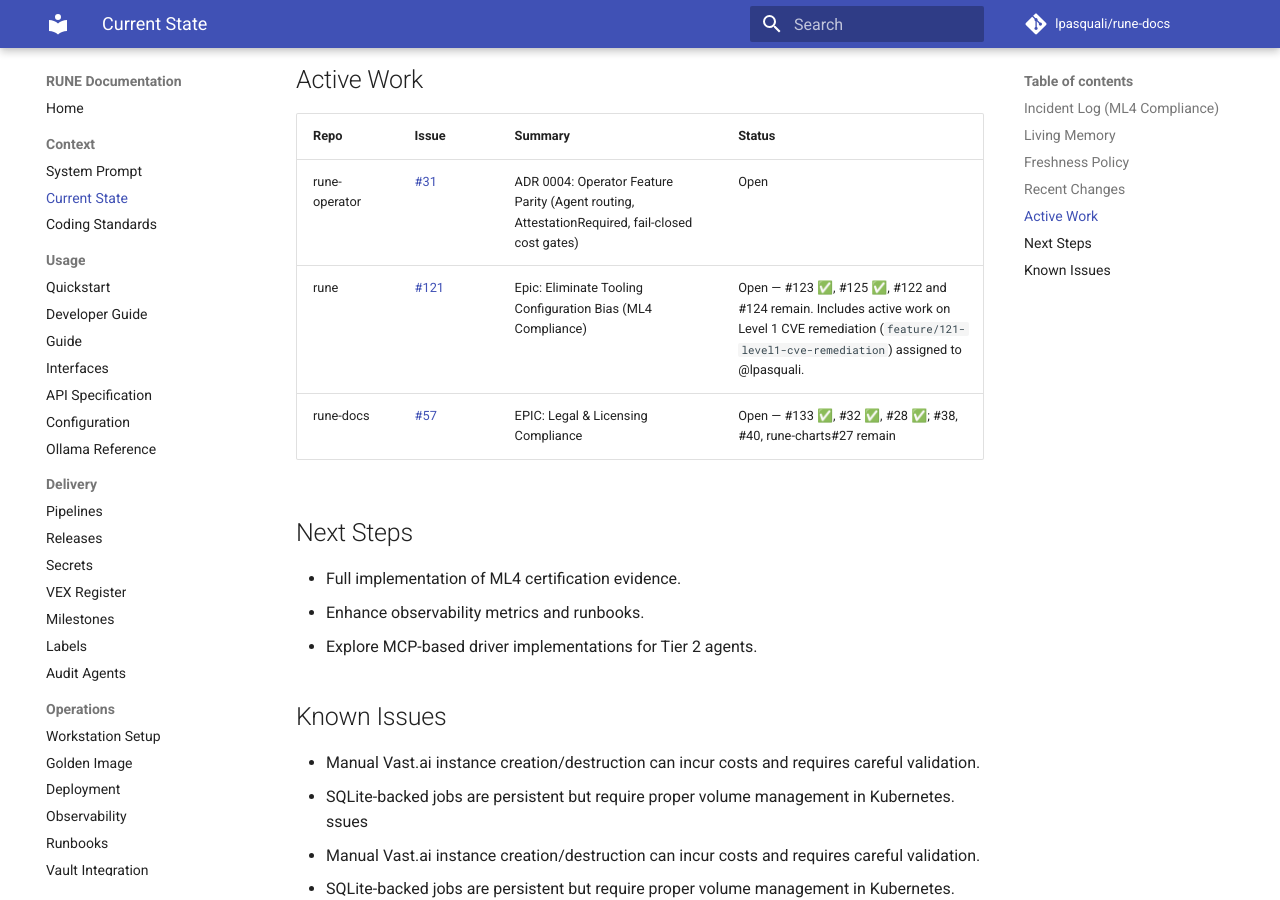
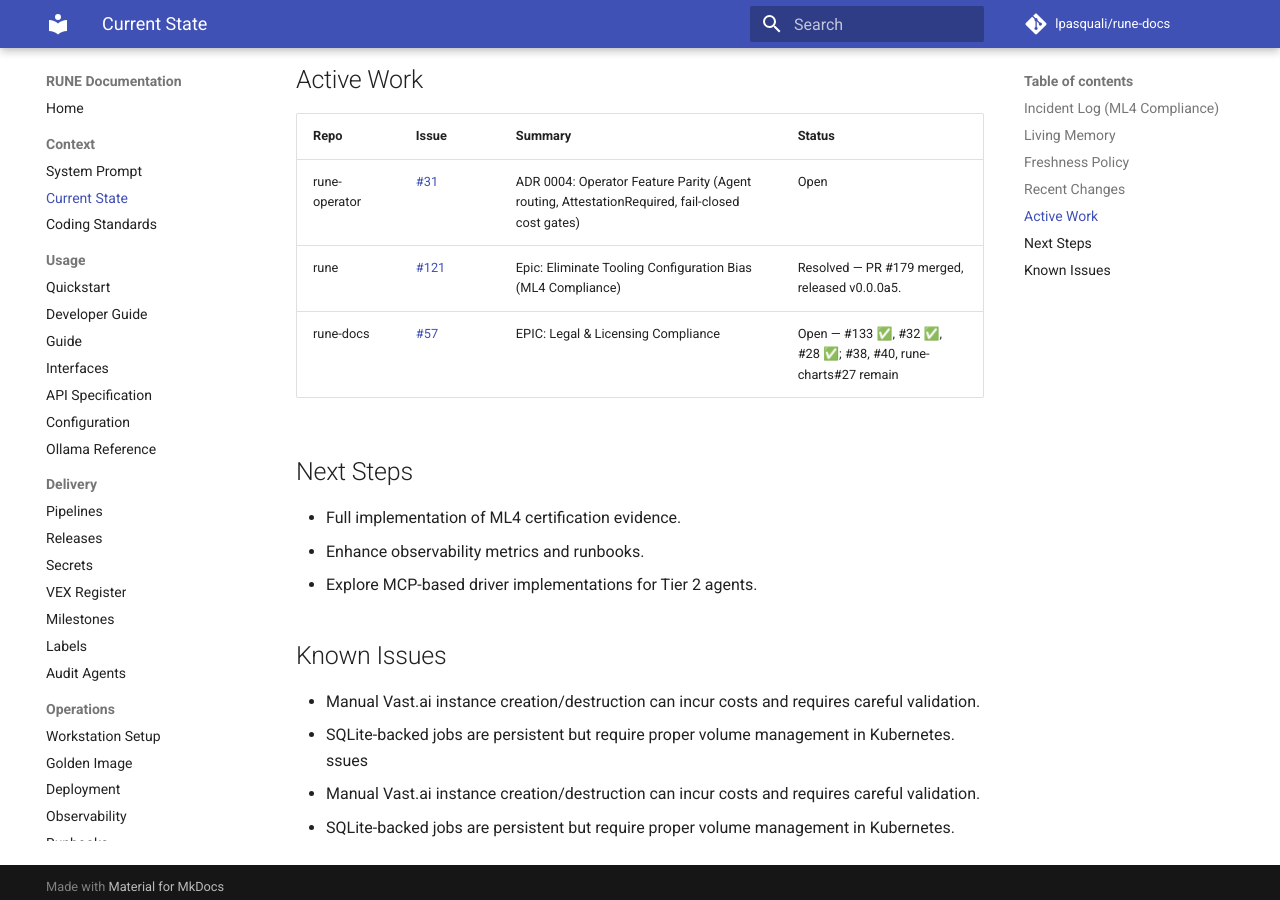
Before and after one commit to lpasquali/rune-docs, an MkDocs documentation site: the page built from docs/context/CURRENT_STATE.md, in a window 1280 px wide and 900 px high, scrolled down 1886 px. Built offline with MkDocs 1.6.1 and Material for MkDocs 9.7.7, drawn with Linux system fonts in a browser that asks for light colours; comment, search, counter and statistics services are not loaded.

Commit message:
docs: update CURRENT_STATE.md after release v0.0.0a5

```diff
--- a/docs/context/CURRENT_STATE.md
+++ b/docs/context/CURRENT_STATE.md
@@ -47,7 +47,7 @@ Last updated: **2026-04-06T12:00Z**.
 | Repo | Issue | Summary | Status |
 |---|---|---|---|
 | rune-operator | [#31](https://github.com/lpasquali/rune-operator/issues/31) | ADR 0004: Operator Feature Parity (Agent routing, AttestationRequired, fail-closed cost gates) | Open |
-| rune | [#121](https://github.com/lpasquali/rune/issues/121) | Epic: Eliminate Tooling Configuration Bias (ML4 Compliance) | Open — #123 ✅, #125 ✅, #122 and #124 remain. Includes active work on Level 1 CVE remediation (`feature/121-level1-cve-remediation`) assigned to @lpasquali. |
+| rune | [#121](https://github.com/lpasquali/rune/issues/121) | Epic: Eliminate Tooling Configuration Bias (ML4 Compliance) | Resolved — PR #179 merged, released v0.0.0a5. |
 | rune-docs | [#57](https://github.com/lpasquali/rune-docs/issues/57) | EPIC: Legal & Licensing Compliance | Open — #133 ✅, #32 ✅, #28 ✅; #38, #40, rune-charts#27 remain |
 
 
```
